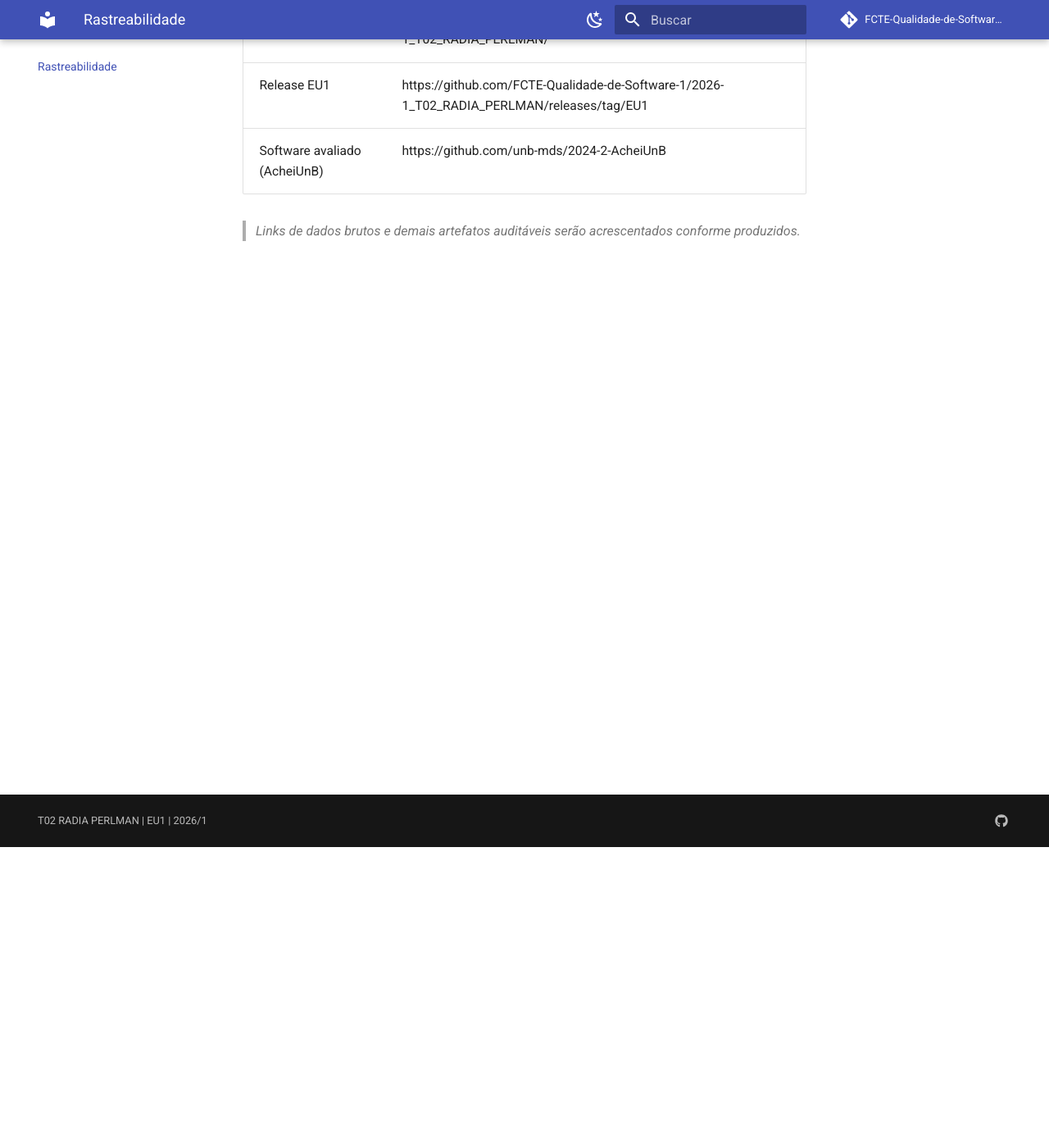
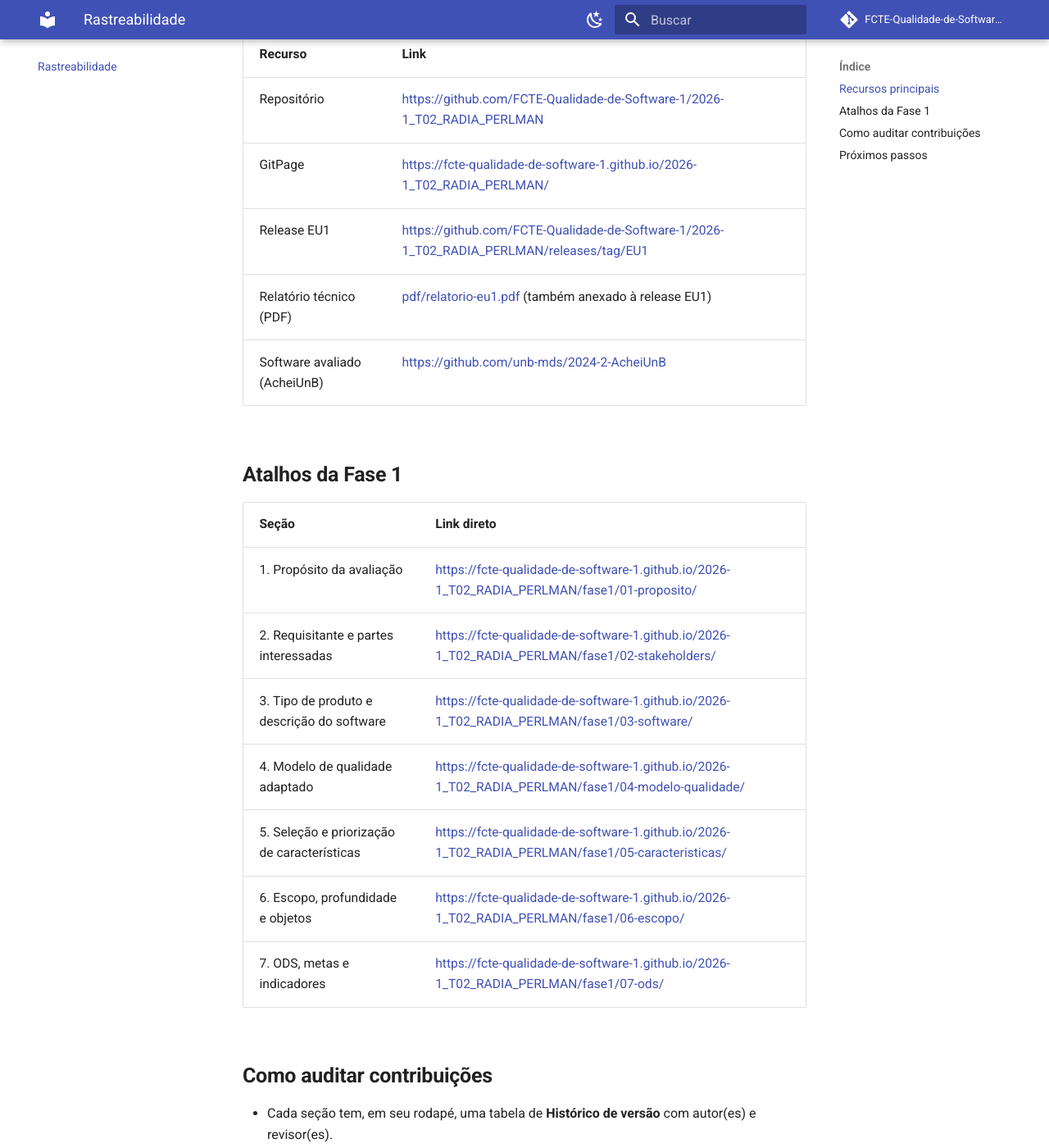
Before and after one commit to FCTE-Qualidade-de-Software-1/2026-1_T02_RADIA_PERLMAN, an MkDocs documentation site: the page built from docs/rastreabilidade.md, in a window 1280 px wide and 1400 px high, scrolled down 367 px. Shown: the whole window at 82% size. Built offline with MkDocs 1.6.1 and Material for MkDocs 9.7.7, drawn with Linux system fonts in a browser that asks for light colours; comment, search, counter and statistics services are not loaded; some of the changed text lies outside the part shown.

Commit message:
docs(traceability): expand traceability page with phase 1 deep links
Co-authored-by: Davi Casseb <77282586+dcasseb@users.noreply.github.com>
Co-authored-by: Ana Joyce <106260288+anajoyceamorim@users.noreply.github.com>
Co-authored-by: Samuel Afonso <106821260+SamuelAfonso@users.noreply.github.com>
Co-authored-by: Leticia Hladczuk <109438911+HladczukLe@users.noreply.github.com>
Co-authored-by: Julia Vitoria <115602385+Juhvitoria4@users.noreply.github.com>

```diff
--- a/docs/rastreabilidade.md
+++ b/docs/rastreabilidade.md
@@ -1,10 +1,43 @@
 # Rastreabilidade
+
+Esta página reúne os pontos de entrada para auditar o trabalho da equipe T02 RADIA PERLMAN
+na Fase 1. Todos os artefatos abaixo são públicos e podem ser cruzados com o histórico de
+*commits* da *branch* `main`.
+
+## Recursos principais
 
 | Recurso | Link |
 |---|---|
-| Repositório | https://github.com/FCTE-Qualidade-de-Software-1/2026-1_T02_RADIA_PERLMAN |
-| GitPage | https://fcte-qualidade-de-software-1.github.io/2026-1_T02_RADIA_PERLMAN/ |
-| Release EU1 | https://github.com/FCTE-Qualidade-de-Software-1/2026-1_T02_RADIA_PERLMAN/releases/tag/EU1 |
-| Software avaliado (AcheiUnB) | https://github.com/unb-mds/2024-2-AcheiUnB |
+| Repositório | <https://github.com/FCTE-Qualidade-de-Software-1/2026-1_T02_RADIA_PERLMAN> |
+| GitPage | <https://fcte-qualidade-de-software-1.github.io/2026-1_T02_RADIA_PERLMAN/> |
+| Release EU1 | <https://github.com/FCTE-Qualidade-de-Software-1/2026-1_T02_RADIA_PERLMAN/releases/tag/EU1> |
+| Relatório técnico (PDF) | [pdf/relatorio-eu1.pdf](https://github.com/FCTE-Qualidade-de-Software-1/2026-1_T02_RADIA_PERLMAN/blob/main/pdf/relatorio-eu1.pdf) (também anexado à release EU1) |
+| Software avaliado (AcheiUnB) | <https://github.com/unb-mds/2024-2-AcheiUnB> |
 
-> *Links de dados brutos e demais artefatos auditáveis serão acrescentados conforme produzidos.*
+## Atalhos da Fase 1
+
+| Seção | Link direto |
+|---|---|
+| 1. Propósito da avaliação | <https://fcte-qualidade-de-software-1.github.io/2026-1_T02_RADIA_PERLMAN/fase1/01-proposito/> |
+| 2. Requisitante e partes interessadas | <https://fcte-qualidade-de-software-1.github.io/2026-1_T02_RADIA_PERLMAN/fase1/02-stakeholders/> |
+| 3. Tipo de produto e descrição do software | <https://fcte-qualidade-de-software-1.github.io/2026-1_T02_RADIA_PERLMAN/fase1/03-software/> |
+| 4. Modelo de qualidade adaptado | <https://fcte-qualidade-de-software-1.github.io/2026-1_T02_RADIA_PERLMAN/fase1/04-modelo-qualidade/> |
+| 5. Seleção e priorização de características | <https://fcte-qualidade-de-software-1.github.io/2026-1_T02_RADIA_PERLMAN/fase1/05-caracteristicas/> |
+| 6. Escopo, profundidade e objetos | <https://fcte-qualidade-de-software-1.github.io/2026-1_T02_RADIA_PERLMAN/fase1/06-escopo/> |
+| 7. ODS, metas e indicadores | <https://fcte-qualidade-de-software-1.github.io/2026-1_T02_RADIA_PERLMAN/fase1/07-ods/> |
+
+## Como auditar contribuições
+
+- Cada seção tem, em seu rodapé, uma tabela de **Histórico de versão** com autor(es) e revisor(es).
+- A página [Equipe](equipe.md) traz a tabela consolidada de contribuição da EU1.
+- Cada *commit* substantivo na *branch* `main` inclui um bloco `Co-authored-by` no rodapé
+  da mensagem, permitindo reconstruir a participação de cada integrante via
+  `git log --format=%B` ou pela interface do GitHub.
+
+## Próximos passos
+
+A partir da Fase 2, esta página passará a referenciar também:
+
+- Dados brutos da medição.
+- *Releases* EU2 e EU3.
+- Relatórios consolidados das fases seguintes.
```
